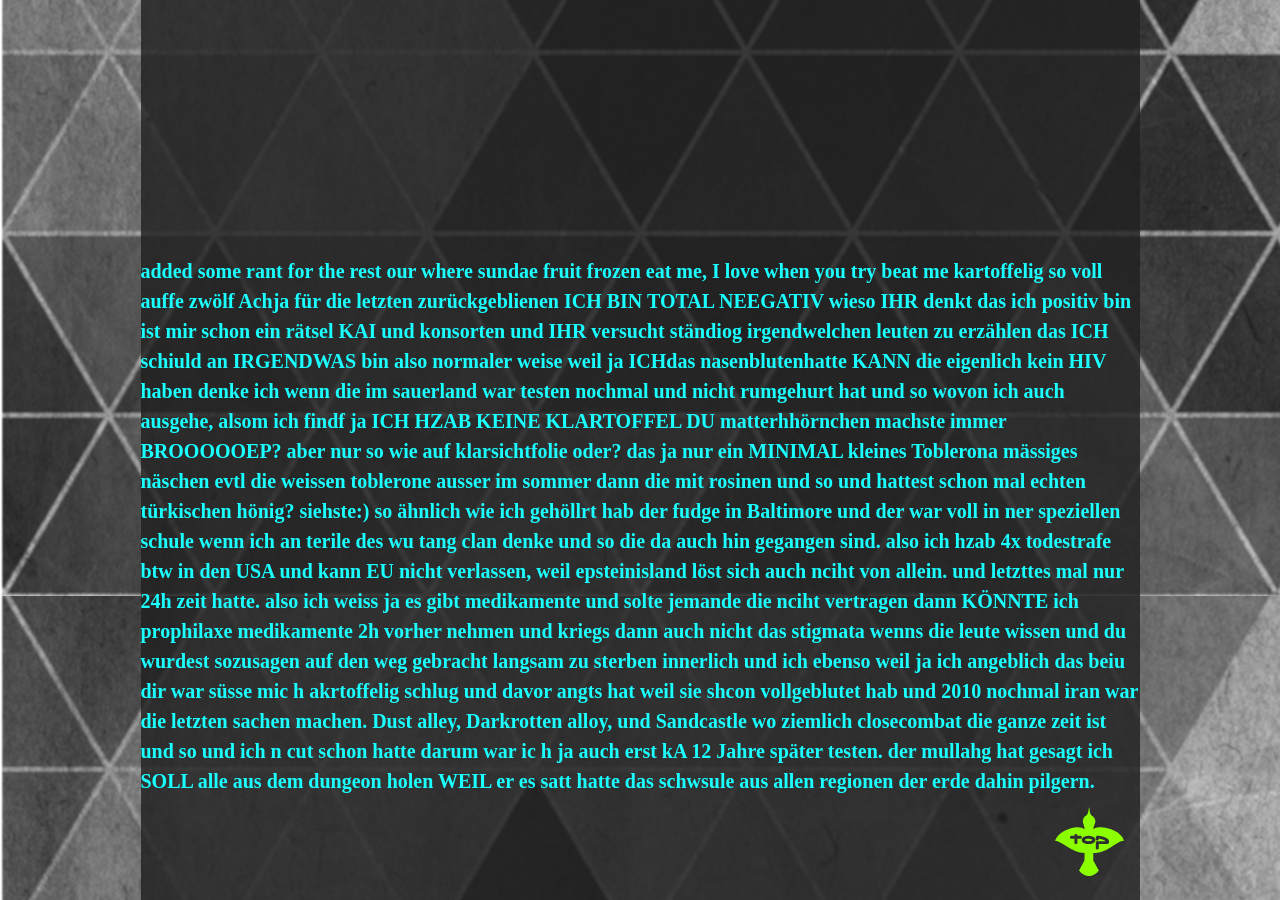
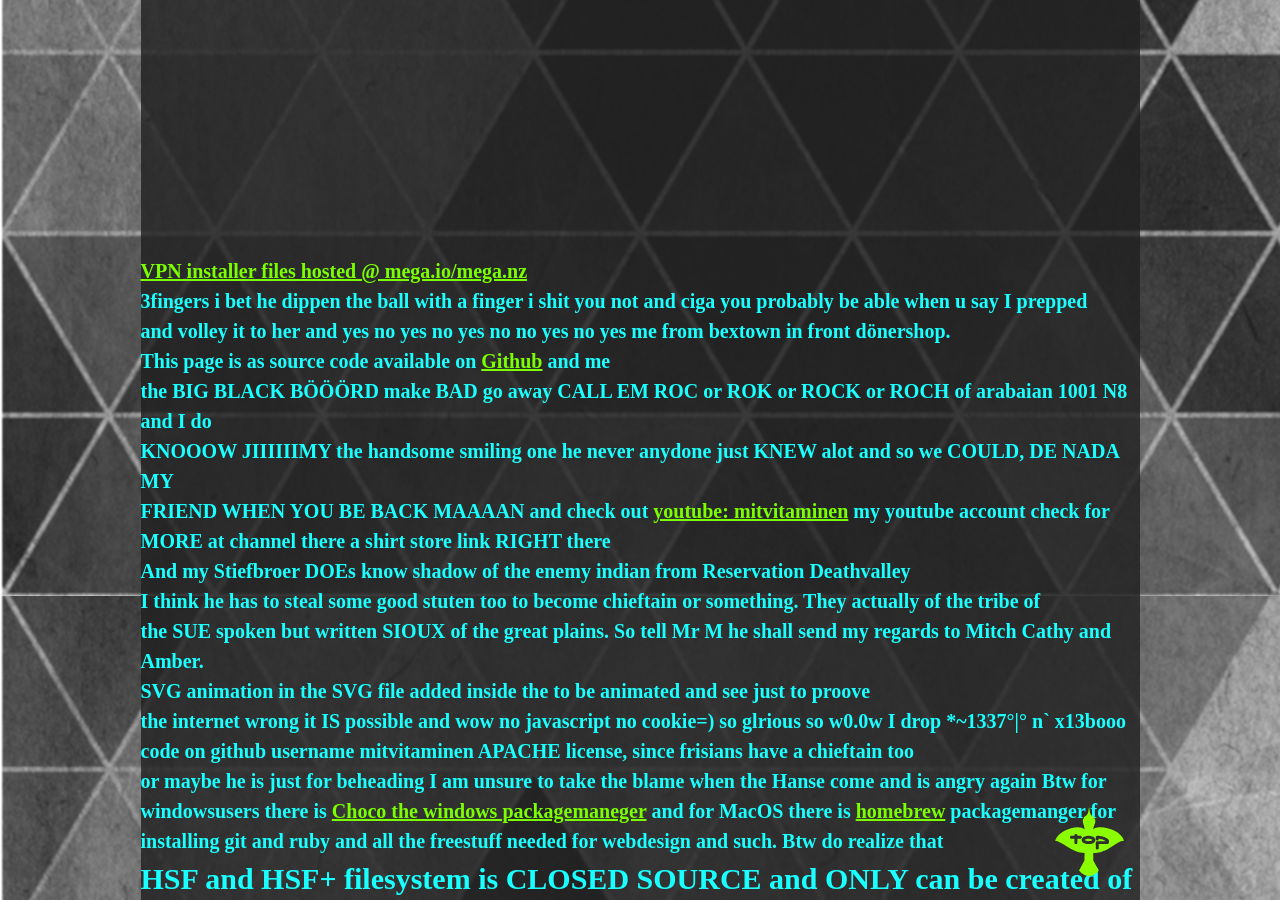
Before and after one commit to mitvitaminen/fratzengeballer.eu, a Jekyll site: the page built from _pages/index.md, in a window 1280 px wide and 900 px high, scrolled down 1564 px. Built offline with Jekyll 4.4.1, drawn with Linux system fonts in a browser that asks for light colours; some of the changed text lies outside the part shown.

```diff
--- a/_data/nav.yaml
+++ b/_data/nav.yaml
@@ -1,6 +1,6 @@
 bars:
-  - txt: Judgementdayevents
-    anchor: jde
+  - txt: Logo
+    anchor: logo
 
   - txt: Info
     anchor: info
--- a/_pages/index.md
+++ b/_pages/index.md
@@ -8,12 +8,6 @@
 {% include navbar.html %}
 {% include svg.html %}
 
-<section class="max_width_999px">
-added some rant for the rest our where sundae fruit frozen eat me, I love when you try beat me kartoffelig so voll auffe zwölf
-Achja für die letzten zurückgeblienen ICH BIN TOTAL NEEGATIV wieso IHR denkt das ich positiv bin ist mir schon ein rätsel KAI und konsorten und IHR versucht ständiog irgendwelchen leuten zu erzählen das ICH schiuld an IRGENDWAS bin also normaler weise weil ja ICHdas nasenblutenhatte KANN die eigenlich kein HIV haben denke ich wenn die im sauerland war testen nochmal und nicht rumgehurt hat und so wovon ich auch ausgehe, alsom ich findf ja ICH HZAB KEINE KLARTOFFEL DU matterhhörnchen machste immer BROOOOOEP? aber nur so wie auf klarsichtfolie oder? das ja nur ein MINIMAL kleines Toblerona mässiges näschen evtl die weissen toblerone ausser im sommer dann die mit rosinen und so
-und hattest schon mal echten türkischen hönig? siehste:) so ähnlich wie ich gehöllrt hab der fudge in Baltimore und der war voll in ner speziellen schule wenn ich an terile des wu tang clan denke und so die da auch hin gegangen sind. also ich hzab 4x todestrafe btw in den USA und kann EU nicht verlassen, weil epsteinisland löst sich auch nciht von allein. und letzttes mal nur 24h zeit hatte.
-also ich weiss ja es gibt medikamente und solte jemande die nciht vertragen dann KÖNNTE ich prophilaxe medikamente 2h vorher nehmen und kriegs dann auch nicht das stigmata wenns die leute wissen und du wurdest sozusagen auf den weg gebracht langsam zu sterben innerlich und ich ebenso weil ja ich angeblich das beiu dir war süsse mic h akrtoffelig schlug und davor angts hat weil sie shcon vollgeblutet hab und 2010 nochmal iran war die letzten sachen machen. Dust alley, Darkrotten alloy, und Sandcastle wo ziemlich closecombat die ganze zeit ist und so und ich n cut schon hatte darum war ic h ja auch erst kA 12 Jahre später testen. der mullahg hat gesagt ich SOLL alle aus dem dungeon holen WEIL er es satt hatte das schwsule aus allen regionen der erde dahin pilgern.
-</section>
 
 
 {% include files.html %}
```
